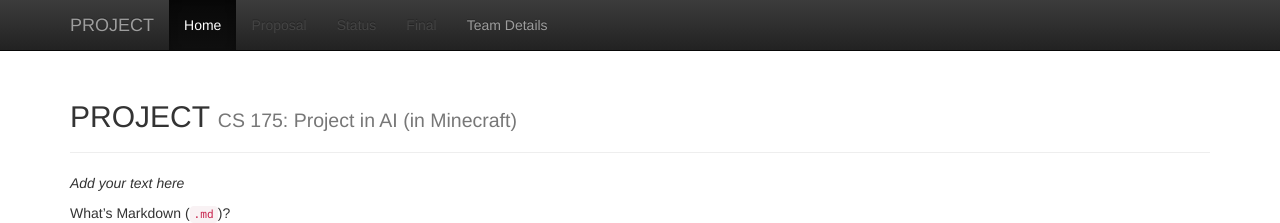
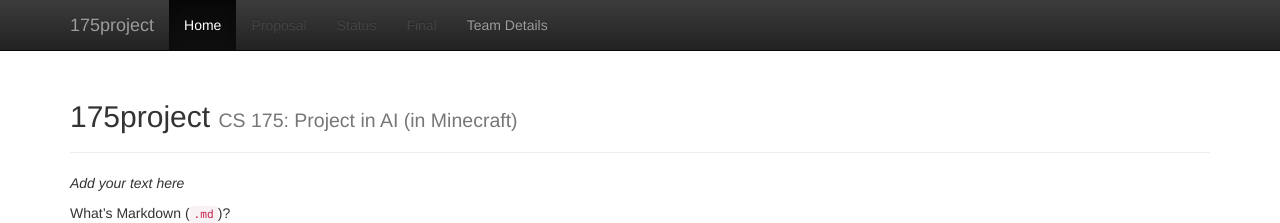
Before and after one commit to julia-tong/Maltris, a Jekyll site: the page built from docs/index.md, in a window 1280 px wide. Shown: the top 223 px of the page. Built offline with Jekyll 4.4.1, drawn with Linux system fonts in a browser that asks for light colours.

Commit message:
change title

```diff
--- a/docs/_config.yml
+++ b/docs/_config.yml
@@ -1,7 +1,7 @@
 ###########
 # site.title
 
-title:    'PROJECT'
+title:    '175project'
 subtitle: 'CS 175: Project in AI (in Minecraft)'
 
 
```
